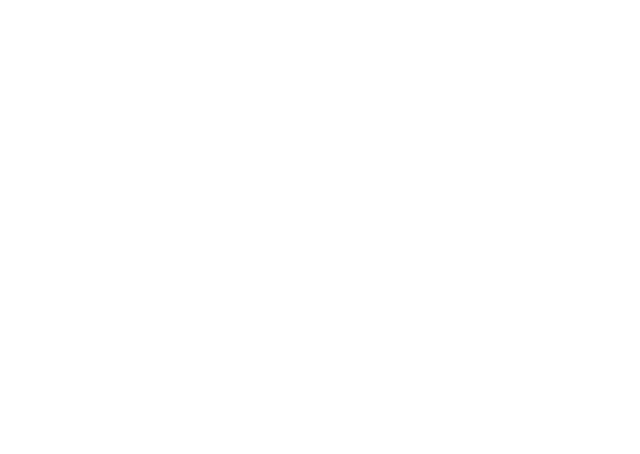
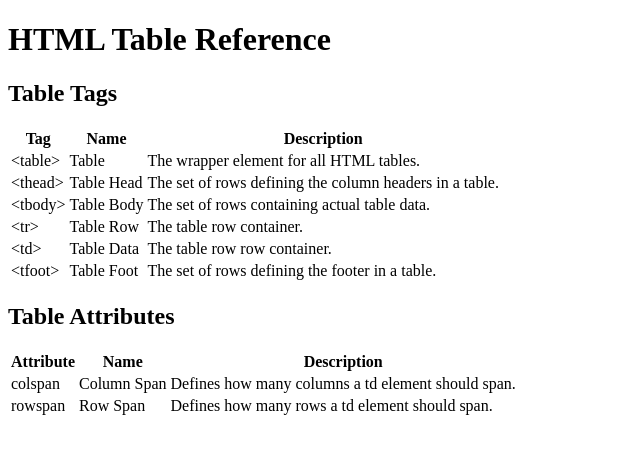
Before and after one commit to ManuelOtter/ManuelOtter.github.io, a plain HTML site: page index.html in a window 1280 px wide. Shown: the whole page, without its empty margins (0-640 px from the left). Drawn offline with Linux system fonts and the light colour scheme.

Commit message:
Add table

```diff
--- a/index.html
+++ b/index.html
@@ -5,6 +5,67 @@
     <link href="index.css" type="text/css" rel="stylesheet">
   </head>
   <body>
+    <h1>HTML Table Reference</h1>
+        <h2>Table Tags</h2>
+        <table>
+            <thead>
+                <th>Tag</th>
+                <th>Name</th>
+                <th>Description</th>
+            </thead>
+            <tbody>
+                <tr>
+                    <td><span class="code">&lt;table&gt;</span></td>
+                    <td>Table</td>
+                    <td>The wrapper element for all HTML tables.</td>
+                </tr>
+                <tr>
+                    <td><span class="code">&lt;thead&gt;</span></td>
+                    <td>Table Head</td>
+                    <td>The set of rows defining the column headers in a table.</td>
+                </tr>
+                <tr>
+                    <td><span class="code">&lt;tbody&gt;</span></td>
+                    <td>Table Body</td>
+                    <td>The set of rows containing actual table data.</td>
+                </tr>
+                <tr>
+                    <td><span class="code">&lt;tr&gt;</span></td>
+                    <td>Table Row</td>
+                    <td>The table row container.</td>
+                </tr>
+                <tr>
+                    <td><span class="code">&lt;td&gt;</span></td>
+                    <td>Table Data</td>
+                    <td>The table row row container.</td>
+                </tr>
+                <tr>
+                    <td><span class="code">&lt;tfoot&gt;</span></td>
+                    <td>Table Foot</td>
+                    <td>The set of rows defining the footer in a table.</td>
+                </tr>
+            </tbody>
+        </table>
 
+        <h2>Table Attributes</h2>
+        <table>
+            <thead>
+                <th>Attribute</th>
+                <th>Name</th>
+                <th>Description</th>
+            </thead>
+            <tbody>
+                <tr>
+                    <td><span class="code">colspan</span></td>
+                    <td>Column Span</td>
+                    <td>Defines how many columns a td element should span.</td>
+                </tr>
+                <tr>
+                    <td><span class="code">rowspan</span></td>
+                    <td>Row Span</td>
+                    <td>Defines how many rows a td element should span.</td>
+                </tr>
+            </tbody>
+        </table>
   </body>
 </html>
```
